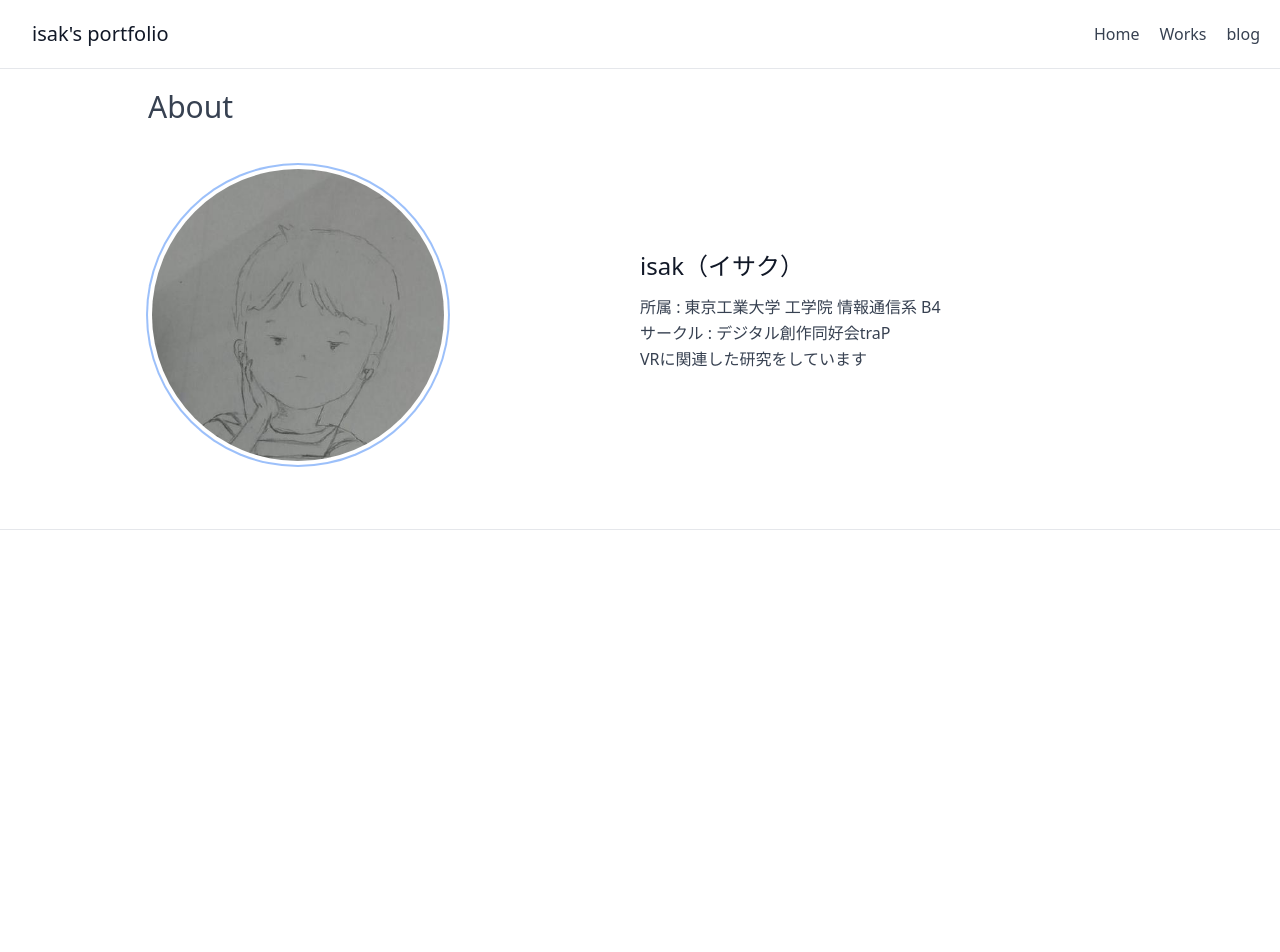
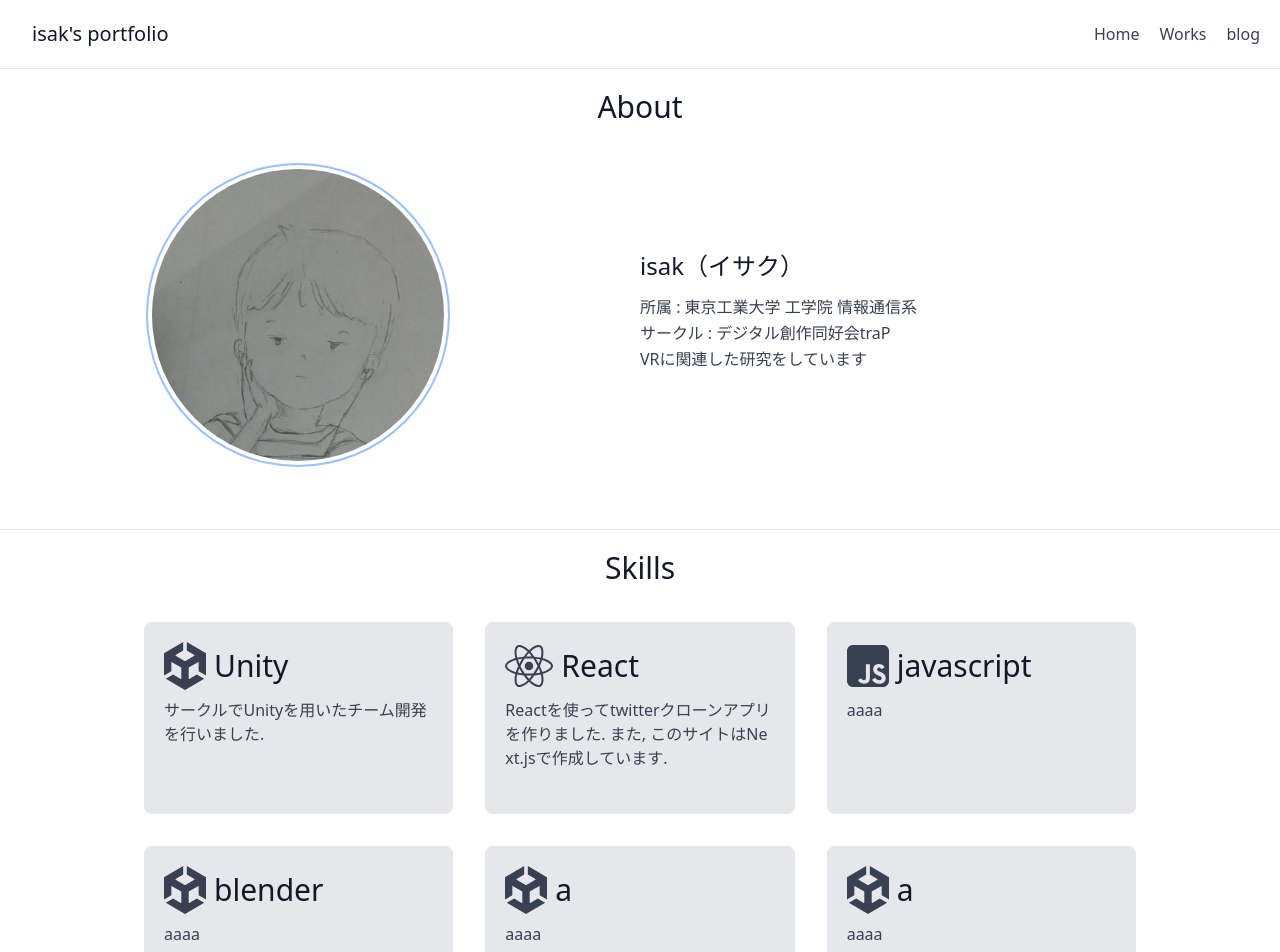
Before and after one commit to isak139/portfolio, a Next.js app: page / in a window 1280 px wide. Shown: the top 952 px of the page. Before the commit the page ends 800 px from the top, so only its background shows below. Built offline with nearby package versions, Linux system fonts and the light colour scheme.

Commit message:
スキル一覧を表示

```diff
--- a/pages/index.js
+++ b/pages/index.js
@@ -1,13 +1,20 @@
 import Head from "next/head";
 import Image from "next/image";
 import styles from "../styles/Home.module.css";
+//import { FontAwesomeIcon } from "@fortawesome/react-fontawesome";
+import {
+  faUnity,
+  faReact,
+  faSquareJs,
+} from "@fortawesome/free-brands-svg-icons";
+import SkillCard from "../components/SkillCard";
 
 export default function Home() {
   return (
     <>
       <section className="text-gray-700 border-b border-gray-200">
-        <div className="flex flex-col mx-auto container items-center max-w-screen-lg">
-          <h1 className="text-3xl mx-5 mt-5 md:mr-auto">About</h1>
+        <div className="mx-auto container items-center max-w-screen-lg">
+          <h1 className="text-center text-3xl text-gray-900 mt-5">About</h1>
           <div className="flex container mx-auto py-10 px-5 flex-col md:flex-row items-center ">
             <div className="md:w-1/2 flex-grow mb-6">
               <Image
@@ -23,7 +30,7 @@ export default function Home() {
                 isak（イサク）
               </h2>
               <p className="mb-8 leading-relaxed">
-                所属 : 東京工業大学 工学院 情報通信系 B4
+                所属 : 東京工業大学 工学院 情報通信系
                 <br />
                 サークル : デジタル創作同好会traP
                 <br />
@@ -33,6 +40,29 @@ export default function Home() {
           </div>
         </div>
       </section>
+      <section className="text-gray-700 border-b border-gray-200">
+        <div className="mx-auto container max-w-screen-lg">
+          <h1 className="text-center text-3xl text-gray-900 mt-5 mb-5">
+            Skills
+          </h1>
+          <div className="flex flex-wrap">
+            <SkillCard
+              icon={faUnity}
+              skillName="Unity"
+              text="サークルでUnityを用いたチーム開発を行いました."
+            />
+            <SkillCard
+              icon={faReact}
+              skillName="React"
+              text="Reactを使ってtwitterクローンアプリを作りました. また, このサイトはNext.jsで作成しています."
+            />
+            <SkillCard icon={faSquareJs} skillName="javascript" text="aaaa" />
+            <SkillCard icon={faUnity} skillName="blender" text="aaaa" />
+            <SkillCard icon={faUnity} skillName="a" text="aaaa" />
+            <SkillCard icon={faUnity} skillName="a" text="aaaa" />
+          </div>
+        </div>
+      </section>
     </>
   );
 }
```
